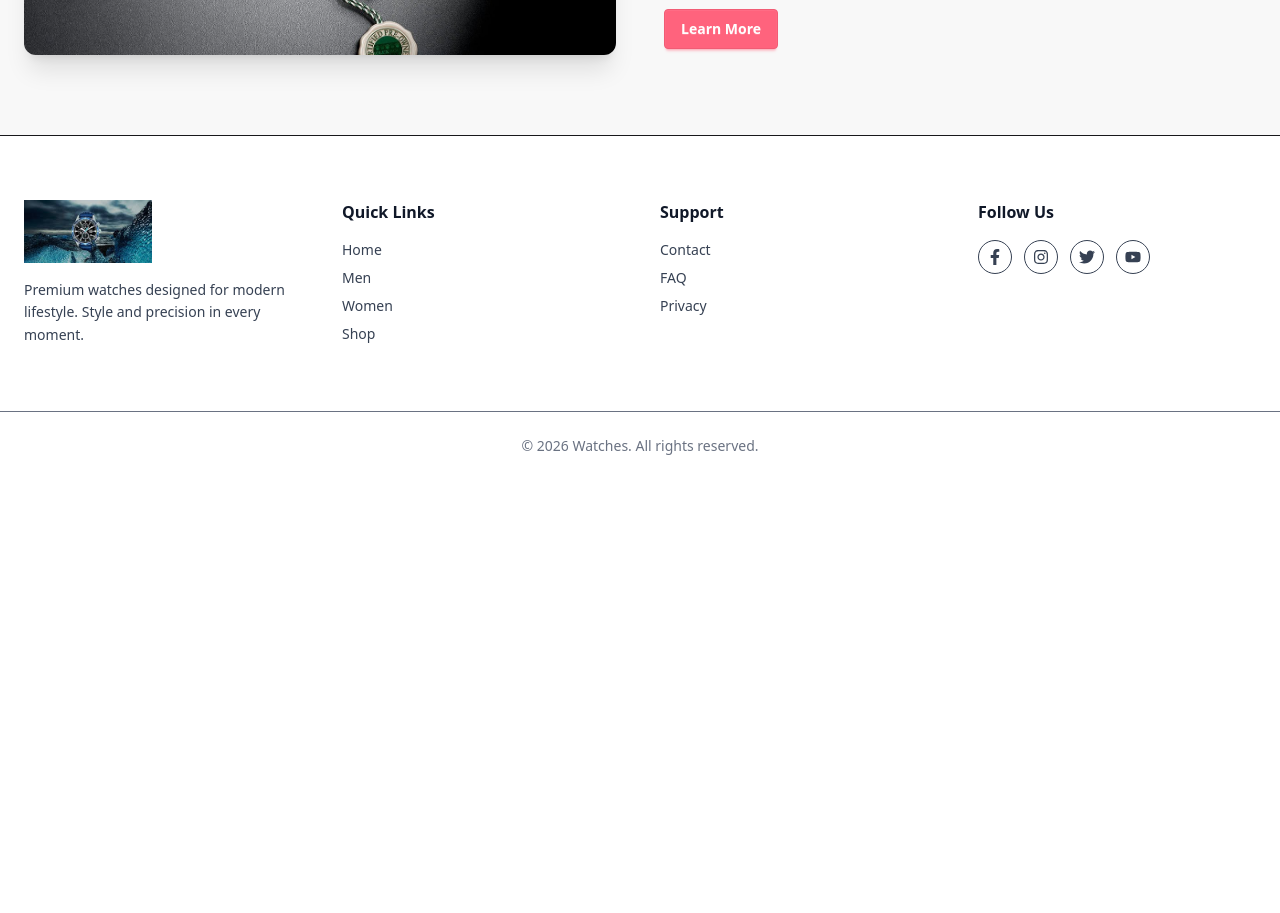
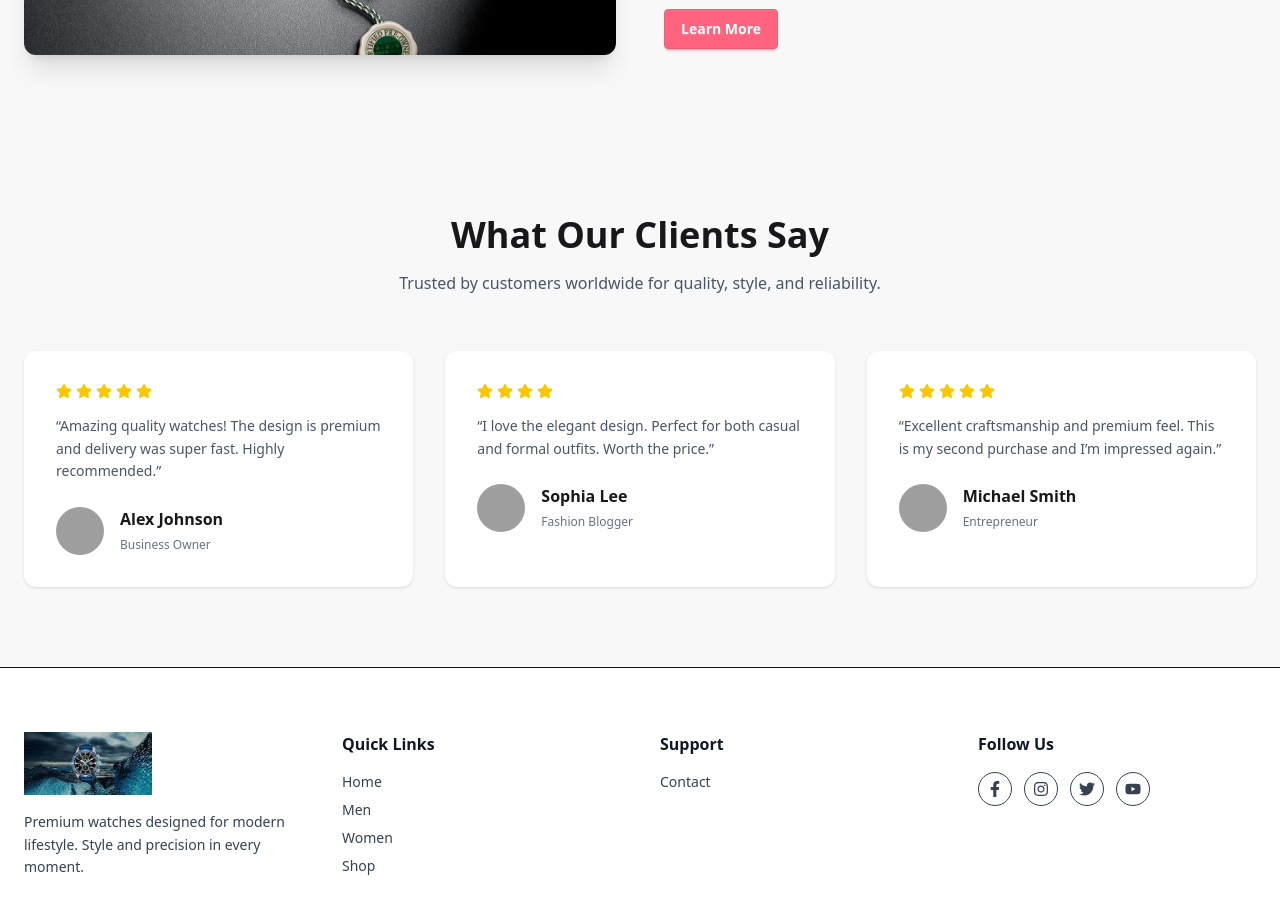
Before and after one commit to junayed-khan24/WatchBD, a React (Vite) app: page / in a window 1280 px wide. Shown: the part 2100-3013 px from the top of the page. Before the commit the page ends 2580 px from the top, so only its background shows below. Built offline with nearby package versions, Linux system fonts and the light colour scheme; grey boxes are pictures that could not be loaded.

Commit message:
changed code

```diff
--- /dev/null
+++ b/src/Component/ClientFeedback.jsx
@@ -0,0 +1,92 @@
+import React from "react";
+import { FaStar } from "react-icons/fa";
+
+const feedbacks = [
+  {
+    id: 1,
+    name: "Alex Johnson",
+    role: "Business Owner",
+    image: "https://i.pravatar.cc/150?img=12",
+    rating: 5,
+    message:
+      "Amazing quality watches! The design is premium and delivery was super fast. Highly recommended.",
+  },
+  {
+    id: 2,
+    name: "Sophia Lee",
+    role: "Fashion Blogger",
+    image: "https://i.pravatar.cc/150?img=32",
+    rating: 4,
+    message:
+      "I love the elegant design. Perfect for both casual and formal outfits. Worth the price.",
+  },
+  {
+    id: 3,
+    name: "Michael Smith",
+    role: "Entrepreneur",
+    image: "https://i.pravatar.cc/150?img=56",
+    rating: 5,
+    message:
+      "Excellent craftsmanship and premium feel. This is my second purchase and I’m impressed again.",
+  },
+];
+
+const ClientFeedback = () => {
+
+
+
+  return (
+    <section className="py-20 bg-base-200">
+      <div className="max-w-7xl mx-auto px-6">
+        {/* Heading */}
+        <div className="text-center max-w-2xl mx-auto mb-14">
+          <h2 className="text-3xl md:text-4xl font-bold">
+            What Our Clients Say
+          </h2>
+          <p className="mt-4 text-gray-600">
+            Trusted by customers worldwide for quality, style, and reliability.
+          </p>
+        </div>
+
+        {/* Feedback Cards */}
+        <div className="grid grid-cols-1 md:grid-cols-2 lg:grid-cols-3 gap-8">
+          {feedbacks.map((item) => (
+            <div
+              key={item.id}
+              className="bg-white p-8 rounded-xl shadow hover:shadow-lg transition"
+            >
+              {/* Stars */}
+              <div className="flex gap-1 text-yellow-400 mb-4">
+                {[...Array(item.rating)].map((_, i) => (
+                  <FaStar key={i} />
+                ))}
+              </div>
+
+              {/* Message */}
+              <p className="text-gray-600 text-sm leading-relaxed">
+                “{item.message}”
+              </p>
+
+              {/* Client */}
+              <div className="flex items-center gap-4 mt-6">
+                <img
+                  src={item.image}
+                  alt={item.name}
+                  className="w-12 h-12 rounded-full object-cover"
+                />
+                <div>
+                  <h4 className="font-semibold">{item.name}</h4>
+                  <span className="text-xs text-gray-500">
+                    {item.role}
+                  </span>
+                </div>
+              </div>
+            </div>
+          ))}
+        </div>
+      </div>
+    </section>
+  );
+};
+
+export default ClientFeedback;
--- a/src/Component/Footer.jsx
+++ b/src/Component/Footer.jsx
@@ -33,8 +33,8 @@ const Footer = () => {
           <h3 className="font-semibold mb-4 text-gray-900">Support</h3>
           <ul className="space-y-2 text-sm">
             <li><Link className="hover:text-black">Contact</Link></li>
-            <li><Link className="hover:text-black">FAQ</Link></li>
-            <li><Link className="hover:text-black">Privacy</Link></li>
+            <li><Link className="hover:text-black"></Link></li>
+            <li><Link className="hover:text-black"></Link></li>
           </ul>
         </div>
 
--- a/src/Component/Home.jsx
+++ b/src/Component/Home.jsx
@@ -4,6 +4,7 @@ import Navbar from './Navbar';
 import Header from './Header';
 import FeatureSection from './FeatureSection';
 import Footer from './Footer';
+import ClientFeedback from './ClientFeedback';
 
 const Home = () => {
     return (
@@ -12,6 +13,7 @@ const Home = () => {
             <Header></Header>
             <Product></Product>
             <FeatureSection></FeatureSection>
+            <ClientFeedback></ClientFeedback>
             <Footer></Footer>
         </div>
     );
```
